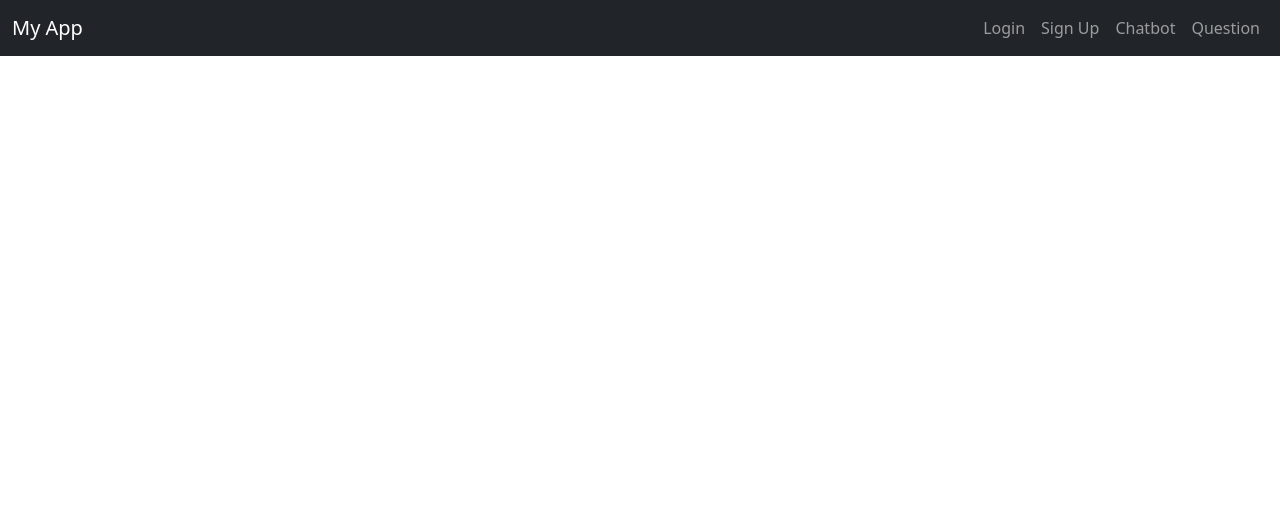
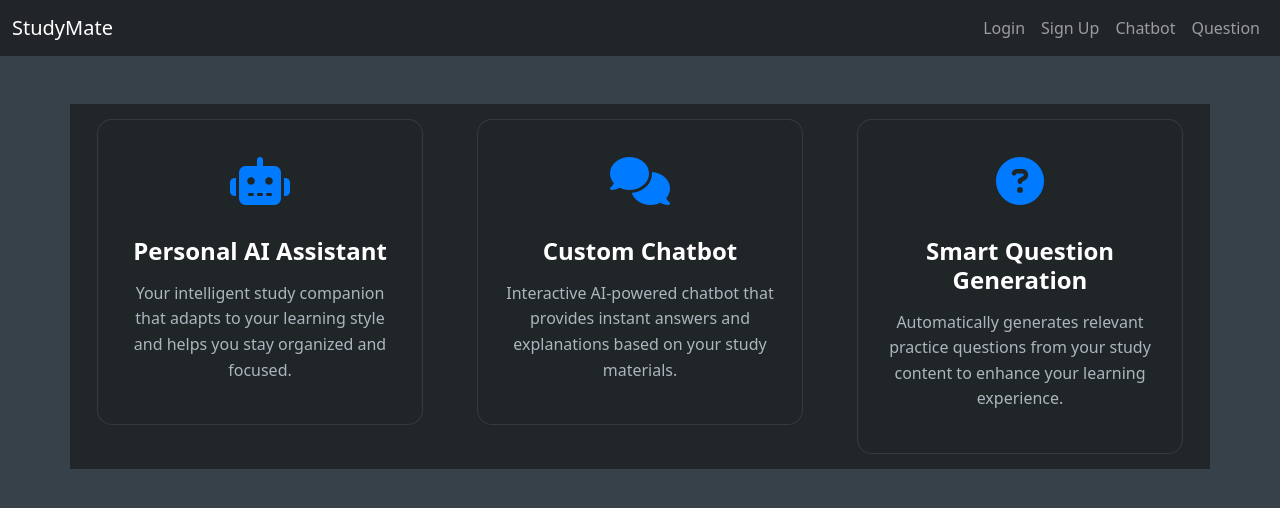
Before and after one commit to sksarvesh007/studymate, a Flask app: page / in a window 1280 px wide. Shown: the top 508 px of the page. Run offline with Flask 3, Linux system fonts and the light colour scheme; some libraries are stand-ins or nearby versions.

```diff
--- a/templates/home.html
+++ b/templates/home.html
@@ -3,13 +3,34 @@
 <head>
     <meta charset="UTF-8">
     <meta name="viewport" content="width=device-width, initial-scale=1.0">
-    <title>{% block title %}My App{% endblock %}</title>
+    <title>{% block title %}StudyMate{% endblock %}</title>
     <link href="https://cdn.jsdelivr.net/npm/bootstrap@5.3.0-alpha1/dist/css/bootstrap.min.css" rel="stylesheet">
+    <style>
+        body {
+            background-color: #37414a;
+            color: #fff;
+        }
+        .container {
+            background-color: rgba(33, 37, 41, 0.95);
+        }
+        .alert {
+            background-color: rgba(255, 255, 255, 0.1);
+            color: #fff;
+        }
+        .alert-success {
+            background-color: rgba(40, 167, 69, 0.2);
+            border-color: #28a745;
+        }
+        .alert-danger {
+            background-color: rgba(220, 53, 69, 0.2);
+            border-color: #dc3545;
+        }
+    </style>
 </head>
 <body>
     <nav class="navbar navbar-expand-lg navbar-dark bg-dark">
         <div class="container-fluid">
-            <a class="navbar-brand" href="{{ url_for('home') }}">My App</a>
+            <a class="navbar-brand" href="{{ url_for('home') }}">StudyMate</a>
             <div class="collapse navbar-collapse">
                 <ul class="navbar-nav ms-auto">
                     <li class="nav-item"><a class="nav-link" href="{{ url_for('login') }}">Login</a></li>
@@ -32,5 +53,80 @@
         {% endwith %}
         {% block content %}{% endblock %}
     </div>
+    <div class="container mt-5">
+        <div class="row justify-content-center">
+            <style>
+                .feature-card {
+                    background: rgba(33, 37, 41, 0.95);
+                    border-radius: 15px;
+                    padding: 25px;
+                    margin: 15px;
+                    transition: all 0.3s ease;
+                    border: 1px solid rgba(255, 255, 255, 0.1);
+                }
+
+                .feature-card:hover {
+                    transform: translateY(-5px);
+                    box-shadow: 0 0 20px rgba(220, 141, 71, 0.99);
+                }
+
+                .feature-icon {
+                    font-size: 3rem;
+                    margin-bottom: 20px;
+                    color: #007bff;
+                }
+
+                .feature-title {
+                    font-size: 1.5rem;
+                    font-weight: bold;
+                    margin-bottom: 15px;
+                    color: #fff;
+                }
+
+                .feature-description {
+                    color: #adb5bd;
+                    font-size: 1rem;
+                    line-height: 1.6;
+                }
+            </style>
+
+            <div class="col-md-4">
+                <div class="feature-card text-center">
+                    <div class="feature-icon">
+                        <i class="fas fa-robot"></i>
+                    </div>
+                    <h3 class="feature-title">Personal AI Assistant</h3>
+                    <p class="feature-description">
+                        Your intelligent study companion that adapts to your learning style and helps you stay organized and focused.
+                    </p>
+                </div>
+            </div>
+
+            <div class="col-md-4">
+                <div class="feature-card text-center">
+                    <div class="feature-icon">
+                        <i class="fas fa-comments"></i>
+                    </div>
+                    <h3 class="feature-title">Custom Chatbot</h3>
+                    <p class="feature-description">
+                        Interactive AI-powered chatbot that provides instant answers and explanations based on your study materials.
+                    </p>
+                </div>
+            </div>
+
+            <div class="col-md-4">
+                <div class="feature-card text-center">
+                    <div class="feature-icon">
+                        <i class="fas fa-question-circle"></i>
+                    </div>
+                    <h3 class="feature-title">Smart Question Generation</h3>
+                    <p class="feature-description">
+                        Automatically generates relevant practice questions from your study content to enhance your learning experience.
+                    </p>
+                </div>
+            </div>
+        </div>
+    </div>
+    <script src="https://kit.fontawesome.com/a076d05399.js" crossorigin="anonymous"></script>
 </body>
 </html>
--- a/templates/signup.html
+++ b/templates/signup.html
@@ -7,10 +7,7 @@
     <!-- Bootstrap CSS -->
     <link href="https://cdn.jsdelivr.net/npm/bootstrap@5.3.0/dist/css/bootstrap.min.css" rel="stylesheet">
     <style>
-        body {
-            background-color: #f8f9fa;
-            height: 100vh;
-        }
+
         .signup-container {
             max-width: 400px;
             margin: 0 auto;
```
Also changed, not shown: app.py (+0 -14 lines), src/question_maker.py (+0 -11 lines), templates/chatbot.html (+19 -0 lines), templates/questions.html (+19 -0 lines), images/background.webp (added).
